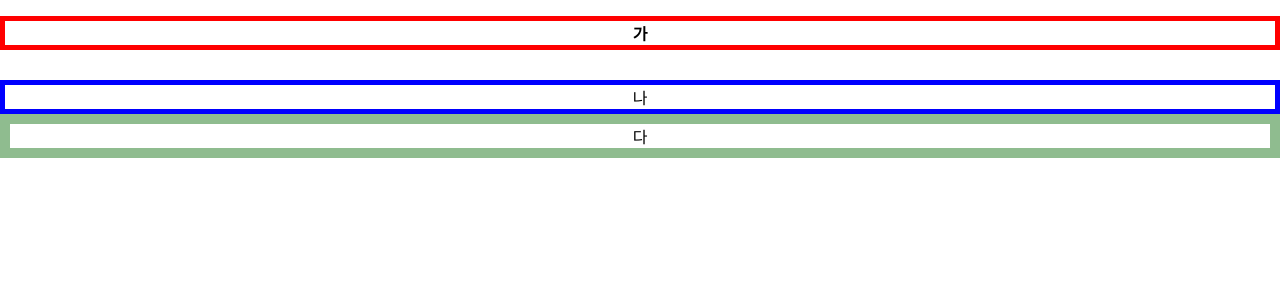
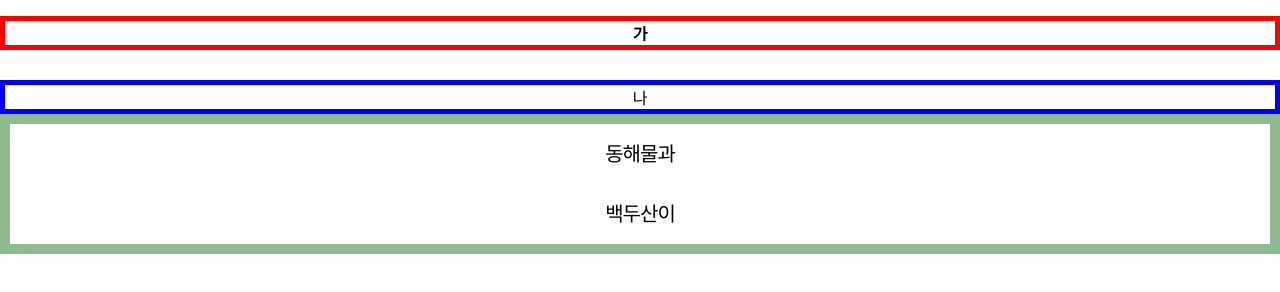
Before and after one commit to booldook/codelab-0808-html-01, a plain HTML site: page css01.html in a window 1280 px wide. Shown: the part 122-414 px from the top of the page. Drawn offline with Linux system fonts and the light colour scheme; a web font is replaced by a local one.

Commit message:
css font

```diff
--- a/css01.html
+++ b/css01.html
@@ -80,6 +80,13 @@
         border: 5px solid #00f;
         padding: 0;
       }
+
+      .box03 {
+        border: 10px solid darkseagreen;
+        font-size: 20px;
+        line-height: 3.0;
+        letter-spacing: -1px;
+      }
     </style>
   </head>
   <body>
@@ -100,6 +107,10 @@
     <div class="border-blue-bg-yellow">바탕색은 노란색2</div>
     <div class="box01">가</div>
     <div class="box02">나</div>
-    <div style="border: 10px solid darkseagreen">다</div>
+    <div class="box03">
+      동해물과
+      <br />
+      백두산이
+    </div>
   </body>
 </html>
```
Also changed, not shown: 1 other file.
